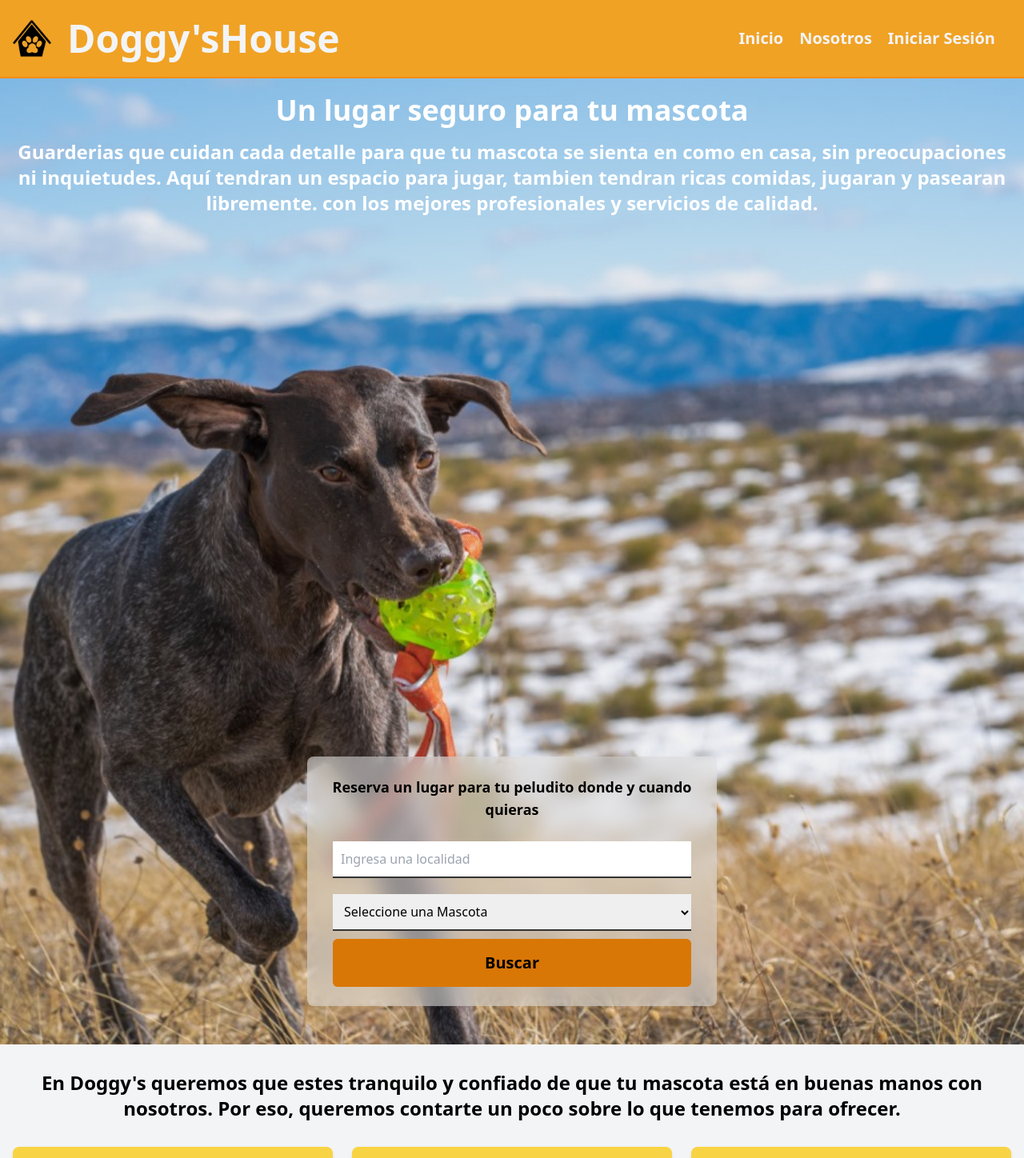
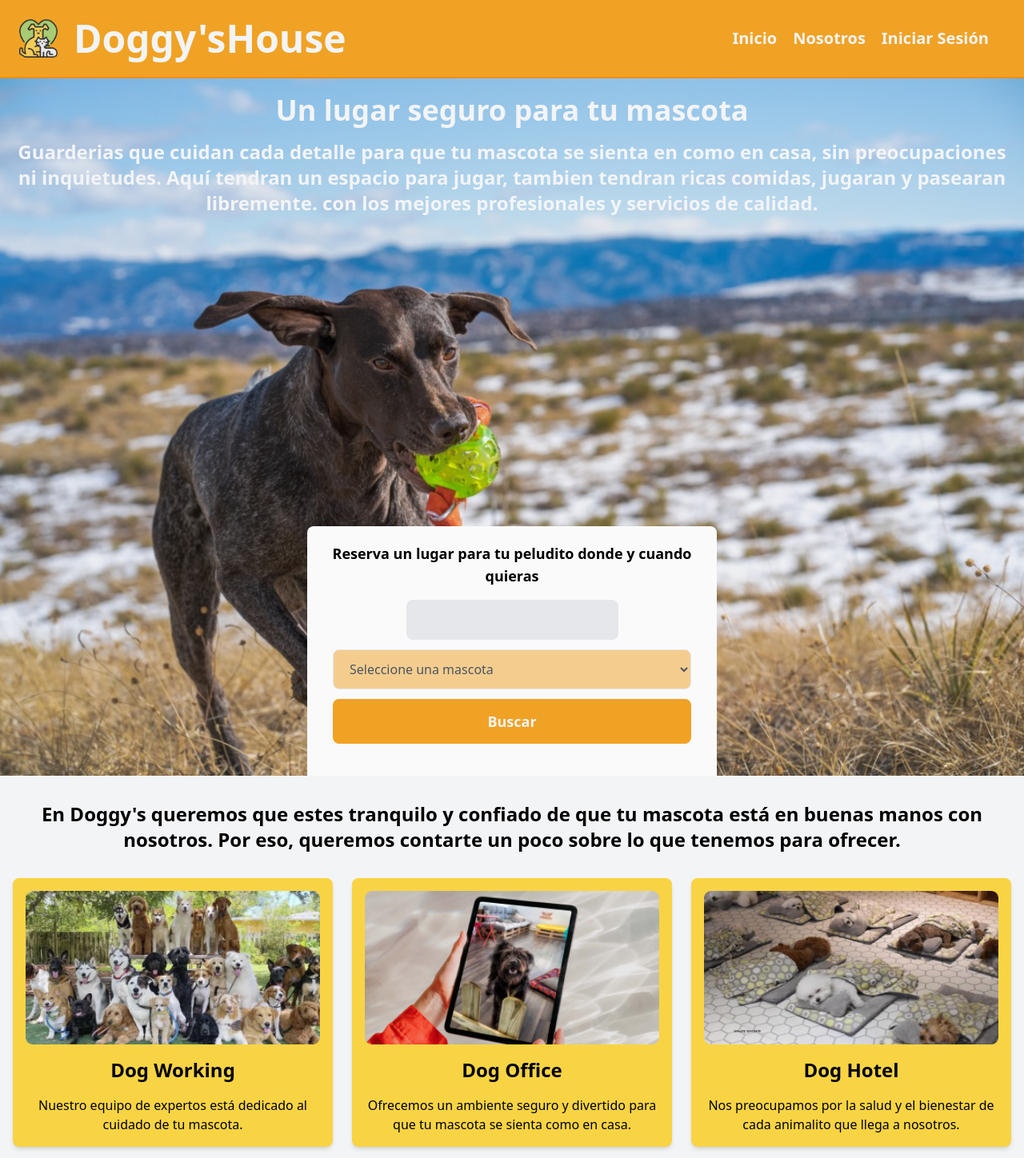
Before and after one commit to No-Country/c14-16-ft-node-react, a React (Vite) app in the folder frontend/: page / in a window 1280 px wide. Shown: the top 1448 px of the page at 80% size. Built offline with nearby package versions, Linux system fonts and the light colour scheme.

Commit message:
modularizacion del home

```diff
--- /dev/null
+++ b/frontend/src/components/hero.jsx
@@ -0,0 +1,95 @@
+import { useState, useContext } from "react";
+import { useNavigate } from "react-router-dom";
+import { SearchContext } from "../context/SearchContext";
+import Input from "./ui/input";
+import Select from "./ui/select";
+import Button from "./ui/button";
+
+function Hero() {
+  const [place, setPlace] = useState("");
+  const [pet, setPet] = useState("");
+  const navigate = useNavigate();
+  const userSearch = {
+    place,
+    pet,
+  };
+
+  const { handleSearchTerm } = useContext(SearchContext);
+
+  const handleSubmit = (e) => {
+    e.preventDefault();
+    console.log(userSearch);
+    // if (Object.values(userSearch).includes("")) {
+    //   alert("Todos los campos son obligatorios");
+    //   return;
+    // }
+    handleSearchTerm(userSearch);
+    setPet("");
+    setPlace("");
+    navigate("/search");
+  };
+  return (
+    <>
+      <div className="container mx-auto px-4 h-[70vh]">
+        <h1 className="text-4xl text-gray-100 font-semibold text-center pt-5 mb-4">
+          Un lugar seguro para tu mascota
+        </h1>
+        <p className="text-2xl font-semibold text-center text-gray-100 ">
+          Guarderias que cuidan cada detalle para que tu mascota se sienta en
+          como en casa, sin preocupaciones ni inquietudes. Aquí tendran un
+          espacio para jugar, tambien tendran ricas comidas, jugaran y pasearan
+          libremente. con los mejores profesionales y servicios de calidad.
+        </p>
+      </div>
+      {/* Formulario de Búsqueda */}
+      <section className=" py-6 sm:py-8 lg:py-0">
+        <div className="bg-[rgb(250,250,250)] backdrop-blur-md rounded-t-lg px-6 pt-5 pb-10 text-center w-[90%] sm:w-3/5 md:w-2/5 mx-auto mt-0">
+          <h2 className="text-lg font-semibold text-black mb-4">
+            Reserva un lugar para tu peludito donde y cuando quieras
+          </h2>
+          <div className="flex justify-center">
+            <form className="w-full max-w-md " onSubmit={handleSubmit}>
+              <div className="flex flex-col items-center w-full space-y-3">
+                <Input
+                  name="ciudad"
+                  type="text"
+                  place="Ingresa una localidad"
+                  value={place}
+                  onChange={(e) => {
+                    //userSearch.place = e.target.value;
+                    setPlace(e.target.value);
+                  }}
+                />
+                <div className="w-full">
+                  <Select
+                    name="tipo-animal"
+                    values={["", "dog", "cat", "other"]}
+                    options={[
+                      "Seleccione una mascota",
+                      "Perro",
+                      "Gato",
+                      "Otro",
+                    ]}
+                    onChange={(e) => {
+                      //userSearch.pet = e.target.value;
+                      setPet(e.target.value);
+                    }}
+                  />
+                </div>
+                <Button label="Buscar" type="submit" />
+                {/* <button
+                    className="w-full max-w-lg py-4 md:mx-auto text-xl font-bold bg-amber-600 rounded-md hover:bg-amber-400"
+                    type="submit"
+                  >
+                    Buscar
+                  </button> */}
+              </div>
+            </form>
+          </div>
+        </div>
+      </section>
+    </>
+  );
+}
+
+export default Hero;
--- a/frontend/src/components/layout/Navbar.jsx
+++ b/frontend/src/components/layout/Navbar.jsx
@@ -14,53 +14,101 @@ const Navbar = () => {
   const isAboutPage = location.pathname === "/about";
 
   const navbarStyle = {
-        background: '#F0A225',
+    background: "#F0A225",
     borderBottom: "2px solid #ff8c00",
   };
 
   return (
-        <nav style={navbarStyle} className={`navbar px-4 py-6 flex justify-between items-center ${isAboutPage ? "transparent-background" : ""}`}>
+    <nav
+      style={navbarStyle}
+      className={`navbar p-6 flex justify-between items-center ${
+        isAboutPage ? "transparent-background" : ""
+      }`}
+    >
       <div className="flex items-center">
         <Link to="/">
-                    <img src="/assets/LogoDog.png" alt="Doggy's House" className="w-12 h-12 mr-2" />
+          <img
+            src="/assets/icons/icon.png"
+            alt="Doggy's House"
+            className="w-12 h-12 mr-2 text-white"
+          />
         </Link>
         <span className="text-xl md:text-2xl lg:text-4xl xl:text-5xl pl-3">
-                    <span className="text-gray-100 font-bold">Doggy&apos;s</span>
-                    <span className="text-gray-100 font-bold">House</span>
+          <span className="text-gray-100 font-semibold">Doggy&apos;s</span>
+          <span className="text-gray-100 font-semibold">House</span>
         </span>
-
       </div>
       <div className="md:hidden">
-                <button onClick={() => setMenuOpen(!menuOpen)} className="text-blue-500 font-bold focus:outline-none focus:text-white">
-                    <svg xmlns="http://www.w3.org/2000/svg" className="h-6 w-6" fill="none" viewBox="0 0 24 24" stroke="currentColor">
+        <button
+          onClick={() => setMenuOpen(!menuOpen)}
+          className="text-blue-500 font-bold focus:outline-none focus:text-white"
+        >
+          <svg
+            xmlns="http://www.w3.org/2000/svg"
+            className="h-6 w-6"
+            fill="none"
+            viewBox="0 0 24 24"
+            stroke="currentColor"
+          >
             {menuOpen ? (
-                            <path strokeLinecap="round" strokeLinejoin="round" strokeWidth={2} d="M6 18L18 6M6 6l12 12" />
+              <path
+                strokeLinecap="round"
+                strokeLinejoin="round"
+                strokeWidth={2}
+                d="M6 18L18 6M6 6l12 12"
+              />
             ) : (
-                            <path strokeLinecap="round" strokeLinejoin="round" strokeWidth={2} d="M4 6h16M4 12h16m-7 6h7" />
+              <path
+                strokeLinecap="round"
+                strokeLinejoin="round"
+                strokeWidth={2}
+                d="M4 6h16M4 12h16m-7 6h7"
+              />
             )}
           </svg>
         </button>
       </div>
-            <div className={`md:flex ${menuOpen ? "md:flex-col md:space-y-4 md:items-center menu-open" : "hidden"}`}>
+      <div
+        className={`md:flex ${
+          menuOpen
+            ? "md:flex-col md:space-y-4 md:items-center menu-open"
+            : "hidden"
+        }`}
+      >
         <div className="box">
-                    <Link to="/" className="text-xl text-gray-100 font-semibold hover:underline md:my-2" onClick={closeMenu}>
+          <Link
+            to="/"
+            className="text-xl text-gray-100 font-semibold hover:underline md:my-2"
+            onClick={closeMenu}
+          >
             Inicio
           </Link>
         </div>
         <div className="box">
-                    <Link to="/about" className="text-xl text-gray-100 font-semibold hover:underline md:my-2" onClick={closeMenu}>
+          <Link
+            to="/about"
+            className="text-xl text-gray-100 font-semibold hover:underline md:my-2"
+            onClick={closeMenu}
+          >
             Nosotros
           </Link>
         </div>
         {isLoggedIn ? (
           <div className="box">
-                        <button onClick={() => setIsLoggedIn(false)} className="text-blue-500 font-semibold hover:underline md:my-2">
+            <button
+              onClick={() => setIsLoggedIn(false)}
+              className="text-blue-500 font-semibold hover:underline md:my-2"
+            >
               Logout
             </button>
           </div>
         ) : (
           <div className="box">
-                        <Link to="/login" className="text-xl text-gray-100 font-semibold hover:underline md:my-2" onClick={closeMenu}>
+            <Link
+              to="/login"
+              className="text-xl text-gray-100 font-semibold hover:underline md:my-2"
+              onClick={closeMenu}
+            >
               Iniciar Sesión
             </Link>
           </div>
--- /dev/null
+++ b/frontend/src/components/offer.jsx
@@ -0,0 +1,5 @@
+function Offer() {
+  return <div>Offer</div>;
+}
+
+export default Offer;
--- a/frontend/src/components/pages/home/Home.jsx
+++ b/frontend/src/components/pages/home/Home.jsx
@@ -1,11 +1,11 @@
-
-
 import { useContext, useState } from "react";
 import { useNavigate } from "react-router-dom";
 import { SearchContext } from "../../../context/SearchContext";
-import DogHome from '/assets/Images/DogHome.jpeg'
-import StyledImage from './StyledImage';
+import DogHome from "/assets/Images/DogHome.jpeg";
+import StyledImage from "./StyledImage";
 import "./Home.css";
+
+import Hero from "../../hero";
 
 const Home = () => {
   const [place, setPlace] = useState("");
@@ -31,23 +31,21 @@ const Home = () => {
     setPet("");
     setPlace("");
     navigate("/search");
-
   };
 
-
   const imageStyles = {
-    background: '#f8d444',
+    background: "#f8d444",
   };
 
   const textStyles = {
-    color: '#000',
-    fontSize: '1.5em',
-    fontWeight: 'bold',
-    padding: '2px 4px',
+    color: "#000",
+    fontSize: "1.5em",
+    fontWeight: "bold",
+    padding: "2px 4px",
   };
 
   const boxStyle = {
-    background: '#f8d444',
+    background: "#f8d444",
   };
 
   const HeaderStyle = {
@@ -56,87 +54,25 @@ const Home = () => {
     backgroundPosition: "center",
     backgroundRepeat: "no-repeat",
   };
-  const HeaderContainerStyle = {
-    height: "100vh",
-  };
 
   return (
     <>
       <header style={HeaderStyle}>
-        <div className="container mx-auto px-4 " style={HeaderContainerStyle}>
-          <h1 className="text-4xl text-white font-semibold text-center pt-5 mb-4">
-            Un lugar seguro para tu mascota
-          </h1>
-          <p className="text-2xl font-semibold text-center text-white mb-8">
-            Guarderias que cuidan cada detalle para que tu mascota se sienta en como en casa,
-            sin preocupaciones ni inquietudes. Aquí tendran un espacio para jugar, tambien tendran ricas comidas, jugaran y pasearan libremente.
-            con los mejores profesionales y servicios de calidad.
-          </p>
-        </div>
-        {/* Formulario de Búsqueda */}
-        <section className=" py-6 sm:py-8 lg:py-12">
-          <div className="bg-[rgba(224,224,224,0.55)] backdrop-blur-md rounded-lg p-6 text-center w-full sm:w-3/5 md:w-2/5 mx-auto mt-0">
-            <h2 className="text-lg font-semibold text-black mb-4">
-              Reserva un lugar para tu peludito donde y cuando quieras
-            </h2>
-            <div className="flex justify-center">
-              <form className="w-full max-w-md" onSubmit={handleSubmit}>
-                <div className="flex flex-col items-center">
-                  <input
-                    className="input-field"
-                    type="text"
-                    placeholder="Ingresa una localidad"
-                    id="ciudad"
-                    name="ciudad"
-                    required
-                    value={place}
-                    onChange={(e) => {
-                      //userSearch.place = e.target.value;
-                      setPlace(e.target.value);
-                    }}
-                  />
-                  <select
-                    className="input-field"
-                    id="tipo-animal"
-                    name="tipo-animal"
-                    required
-                    value={pet}
-                    onChange={(e) => {
-                      //userSearch.pet = e.target.value;
-                      setPet(e.target.value);
-                    }}
-                  >
-                    <option value="">Seleccione una Mascota</option>
-                    <option value="Perro">Perro</option>
-                    <option value="Gato">Gato</option>
-                    <option value="Otros">Otros</option>
-                  </select>
-                  <button
-                    className="w-full max-w-lg py-4 md:mx-auto text-xl font-bold bg-amber-600 rounded-md hover:bg-amber-400"
-                    type="submit"
-                  >
-                    Buscar
-                  </button>
-
-                </div>
-              </form>
-            </div>
-          </div>
-        </section>
+        <Hero />
       </header>
 
       <main className="bg-gray-100 py-8">
         <p className="text-2xl font-semibold text-center text-black mb-8">
-          En Doggy&#39;s queremos que estes tranquilo y confiado de que
-          tu mascota está en buenas manos con nosotros. Por eso, queremos
-          contarte un poco sobre lo que tenemos para ofrecer.
+          En Doggy&#39;s queremos que estes tranquilo y confiado de que tu
+          mascota está en buenas manos con nosotros. Por eso, queremos contarte
+          un poco sobre lo que tenemos para ofrecer.
         </p>
         <div className="flex flex-col md:flex-row m-4 justify-center items-center gap-6">
           {/* Box 1 */}
           <div
             className="md:w-1/3 bg-gray-400 rounded-lg shadow-md p-4 text-center"
             style={{
-              background: '#f8d444',
+              background: "#f8d444",
             }}
           >
             <img
@@ -156,7 +92,7 @@ const Home = () => {
           <div
             className="md:w-1/3 bg-gray-400 rounded-lg shadow-md p-4 text-center"
             style={{
-              background: '#f8d444',
+              background: "#f8d444",
             }}
           >
             <img
@@ -177,7 +113,7 @@ const Home = () => {
           <div
             className="md:w-1/3 bg-gray-400 rounded-lg shadow-md p-4 text-center"
             style={{
-              background: '#f8d444',
+              background: "#f8d444",
             }}
           >
             <img
@@ -197,10 +133,15 @@ const Home = () => {
 
         {/* Servicios  */}
 
-        <h2 className="text-4xl text-black font-bold text-center pt-5 mb-4">Servicios</h2>
+        <h2 className="text-4xl text-black font-bold text-center pt-5 mb-4">
+          Servicios
+        </h2>
         <div className="flex flex-col md:flex-row m-4 justify-center items-center gap-6">
           <div className="grid grid-cols-1 sm:grid-cols-2 md:grid-cols-3 gap-6">
-            <div className="bg-gray-400 rounded-lg p-4 text-center" style={boxStyle}>
+            <div
+              className="bg-gray-400 rounded-lg p-4 text-center"
+              style={boxStyle}
+            >
               <StyledImage
                 imageSrc="/assets/Images/Peluqueria.png"
                 imageStyle={imageStyles}
@@ -209,7 +150,10 @@ const Home = () => {
               />
             </div>
 
-            <div className="bg-gray-400 rounded-lg  p-4 text-center" style={boxStyle}>
+            <div
+              className="bg-gray-400 rounded-lg  p-4 text-center"
+              style={boxStyle}
+            >
               <StyledImage
                 imageSrc="/assets/Images/PaseosIndividuales.png"
                 imageStyle={imageStyles}
@@ -218,7 +162,10 @@ const Home = () => {
               />
             </div>
 
-            <div className="bg-gray-400 rounded-lg  p-4 text-center" style={boxStyle}>
+            <div
+              className="bg-gray-400 rounded-lg  p-4 text-center"
+              style={boxStyle}
+            >
               <StyledImage
                 imageSrc="/assets/Images/PaseosGrupales.png"
                 imageStyles={imageStyles}
@@ -227,7 +174,10 @@ const Home = () => {
               />
             </div>
 
-            <div className="bg-gray-400 rounded-lg  p-4 text-center" style={boxStyle}>
+            <div
+              className="bg-gray-400 rounded-lg  p-4 text-center"
+              style={boxStyle}
+            >
               <StyledImage
                 imageSrc="/assets/Images/Veterinario.png"
                 imageStyles={imageStyles}
@@ -235,7 +185,10 @@ const Home = () => {
                 text="Veterinario"
               />
             </div>
-            <div className="bg-gray-400 rounded-lg  p-4 text-center" style={boxStyle}>
+            <div
+              className="bg-gray-400 rounded-lg  p-4 text-center"
+              style={boxStyle}
+            >
               <StyledImage
                 imageSrc="/assets/Images/DietasEspeciales.png"
                 imageStyles={imageStyles}
@@ -244,7 +197,10 @@ const Home = () => {
               />
             </div>
 
-            <div className="bg-gray-400 rounded-lg  p-4 text-center" style={boxStyle}>
+            <div
+              className="bg-gray-400 rounded-lg  p-4 text-center"
+              style={boxStyle}
+            >
               <StyledImage
                 imageSrc="/assets/Images/JuegosActividades.png"
                 imageStyles={imageStyles}
--- a/frontend/src/components/ui/select.jsx
+++ b/frontend/src/components/ui/select.jsx
@@ -1,12 +1,13 @@
 import PropTypes from "prop-types";
 
-function Select({ name, values, options }) {
+function Select({ name, values, options, onChange }) {
   return (
     <>
       <select
         name={name}
         id={name}
-        className="bg-primary/50 px-4 py-3 border rounded-lg focus:outline-none focus:border-primary text-gray-600 font-medium outline-none"
+        className="bg-primary/50 px-4 py-3 border rounded-lg focus:outline-none focus:border-primary text-gray-600 font-medium outline-none w-full"
+        onChange={onChange}
       >
         {values.map((val, index) => (
           <option key={index} value={val}>
@@ -21,5 +22,6 @@ Select.propTypes = {
   name: PropTypes.string.isRequired,
   values: PropTypes.array.isRequired,
   options: PropTypes.array.isRequired,
+  onChange: PropTypes.func,
 };
 export default Select;
```
Also changed, not shown: frontend/src/components/ui/input.jsx (+12 -9 lines), frontend/public/assets/icons/icon.png (added), frontend/public/assets/icons/icon.svg (added). Lines whose indentation alone changed are shown as unchanged.
